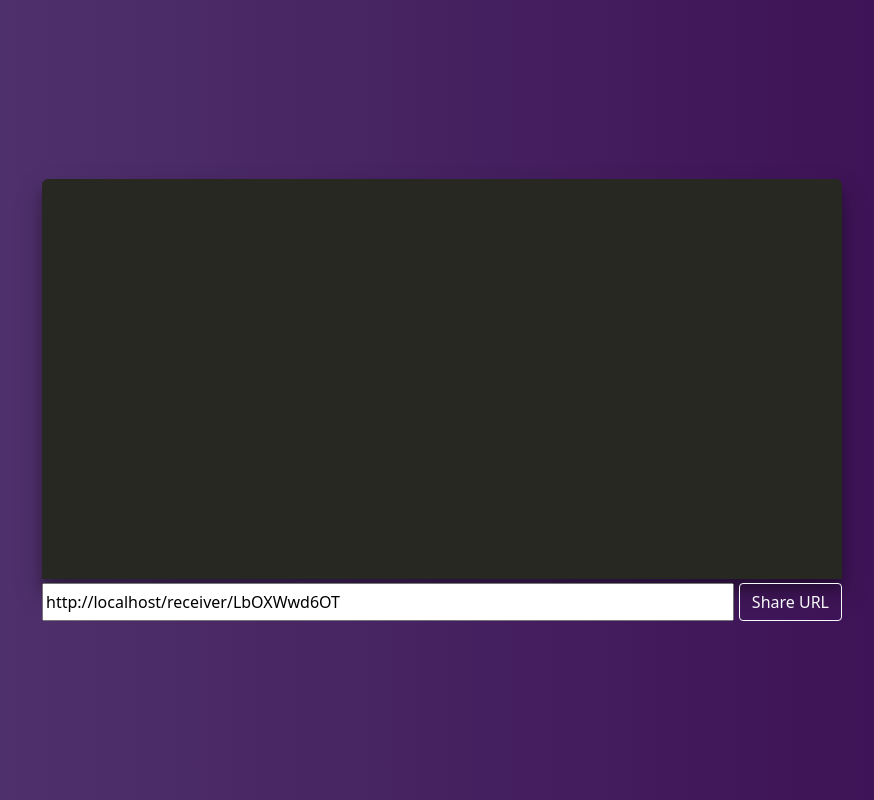
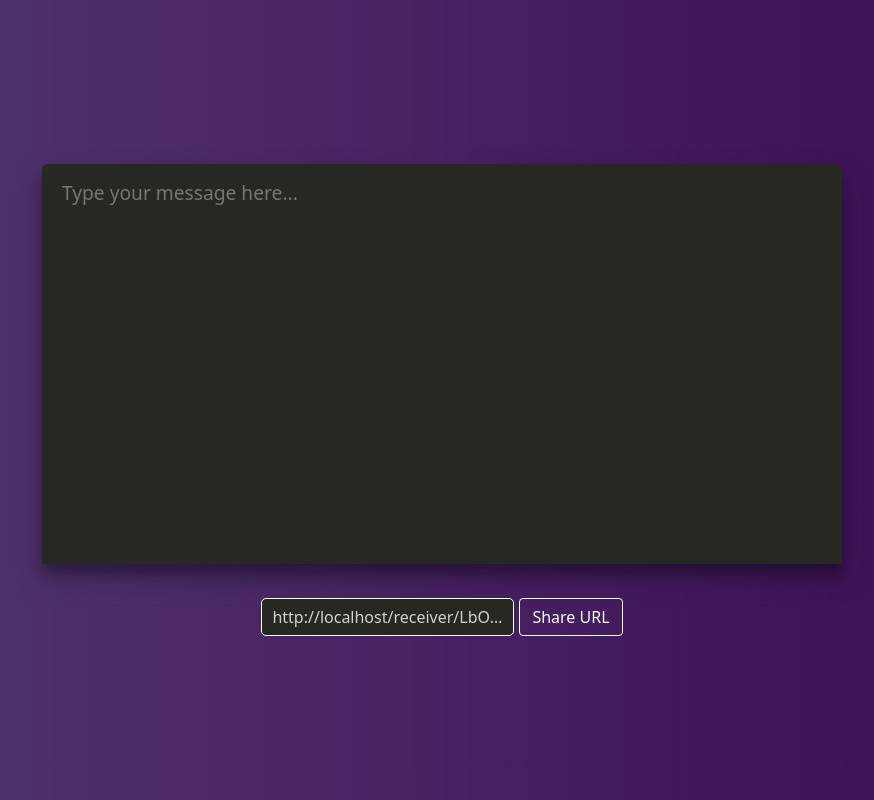
Before and after one commit to kisborg/rt-secure-data-frontend, a React (Create React App) app: page /sender in a window 1280 px wide. Shown: the whole page, without its empty margins (198-1072 px from the left). Built offline with nearby package versions, Linux system fonts and the light colour scheme; no server answers.

Commit message:
added notification for URl copy + minor stylings

```diff
--- a/package.json
+++ b/package.json
@@ -14,6 +14,7 @@
     "react-router": "^6.2.1",
     "react-router-dom": "^6.2.1",
     "react-scripts": "5.0.0",
+    "react-toastify": "^8.2.0",
     "socket.io-client": "^4.4.1",
     "styled-components": "^5.3.3",
     "web-vitals": "^2.1.4"
--- a/src/App.js
+++ b/src/App.js
@@ -3,7 +3,6 @@ import {
   Routes,
   useNavigate
 } from 'react-router-dom';
-import { Button } from 'react-bootstrap';
 import { useEffect, useState } from 'react';
 import io from 'socket.io-client';
 import Sender from './containers/Sender'
--- a/src/components/Textbox/index.js
+++ b/src/components/Textbox/index.js
@@ -17,8 +17,9 @@ const StyledTextArea = styled.textarea`
   box-shadow: rgba(0, 0, 0, 0.25) 0px 14px 28px, rgba(0, 0, 0, 0.22) 0px 10px 10px;
   background: rgb(39,40,34);
   color: #D0D0D0;
+  padding: 15px 20px;
 `;
 
-const TextBox = (props) => <StyledTextArea {...props} />
+const TextBox = (props) => <StyledTextArea {...props} placeholder="Type your message here..." />
 
 export default TextBox;
--- a/src/components/UrlField/index.js
+++ b/src/components/UrlField/index.js
@@ -1,28 +1,61 @@
+import { useRef } from 'react';
 import { Button } from 'react-bootstrap';
 import styled from 'styled-components';
+import { ToastContainer, toast, Zoom } from 'react-toastify';
+
+import 'react-toastify/dist/ReactToastify.css';
 
 const StyledContainer = styled.div`
-  width: 100%;
+  margin-top: 30px;
   max-width: 800px;
-  min-width: 400px;
+  min-width: 200px;
   display: flex;
   justify-content: space-between;
   flex-wrap: nowrap;
   & #urlField {
     flex: 1;
     margin-right: 5px;
+    text-overflow: ellipsis;
+    background: rgb(39,40,34);
+    color: #D0D0D0;
+    border-style: solid;
+    border-width: 1px;
+    border-color: white;
+    border-radius: 5px;
+    padding: 0px 10px;
+  }
+
+  & .btn:focus {
+    box-shadow: none !important;
   }
 `
 
 const UrlField = (props) => {
+  const toastOptions = {
+    position: 'bottom-right',
+    autoClose: 1000,
+    hideProgressBar: true,
+    closeOnClick: true,
+    pauseOnHover: true,
+    draggable: true,
+    progress: undefined,
+  };
+
+  const toastId = useRef(null);
+  const dismiss = () =>  toast.dismiss(toastId.current);
+  const notify = () => toastId.current = toast.success('URL Copied to Clipboard!', toastOptions)
   const copyToClipBoard = () => {
     const urlField = document.getElementById("urlField");
     navigator.clipboard.writeText(urlField.value);
+    dismiss();
+    toast.clearWaitingQueue();
+    notify();
   }
   return (
   <StyledContainer>
     <input id="urlField" type="text" readOnly value={`${window.location.origin}/receiver/${props.location}`} />
     <Button onClick={copyToClipBoard} variant="outline-light">Share URL</Button>
+    <ToastContainer transition={Zoom} />
   </StyledContainer>
   )
 }
--- a/src/index.js
+++ b/src/index.js
@@ -2,7 +2,6 @@ import React from 'react';
 import ReactDOM from 'react-dom';
 import './index.css';
 import App from './App';
-import reportWebVitals from './reportWebVitals';
 import { BrowserRouter } from 'react-router-dom';
 import 'bootstrap/dist/css/bootstrap.min.css';
 
@@ -14,8 +13,3 @@ ReactDOM.render(
   </React.StrictMode>,
   document.getElementById('root')
 );
-
-// If you want to start measuring performance in your app, pass a function
-// to log results (for example: reportWebVitals(console.log))
-// or send to an analytics endpoint. Learn more: https://bit.ly/CRA-vitals
-reportWebVitals();
```
Also changed, not shown: 1 other file (tests, documents, lock files or other folders).
